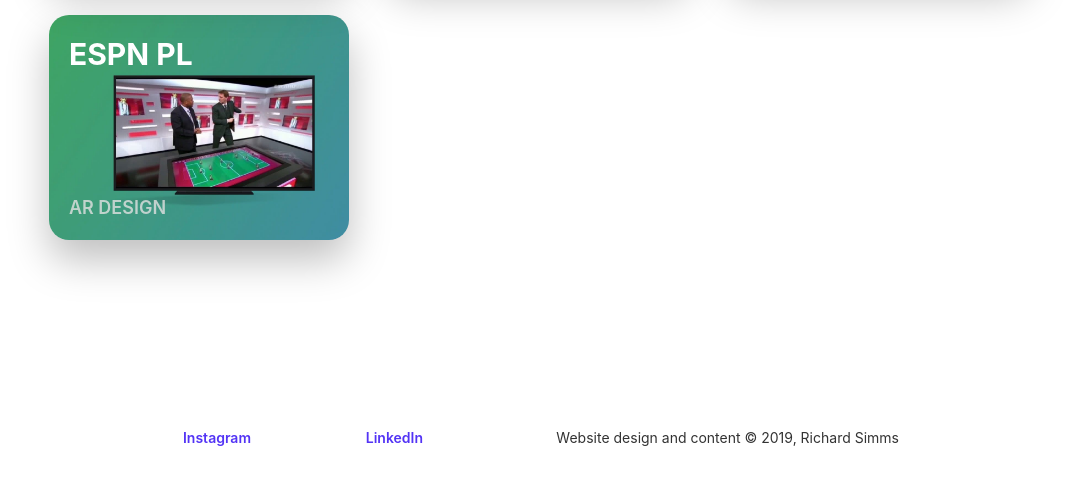
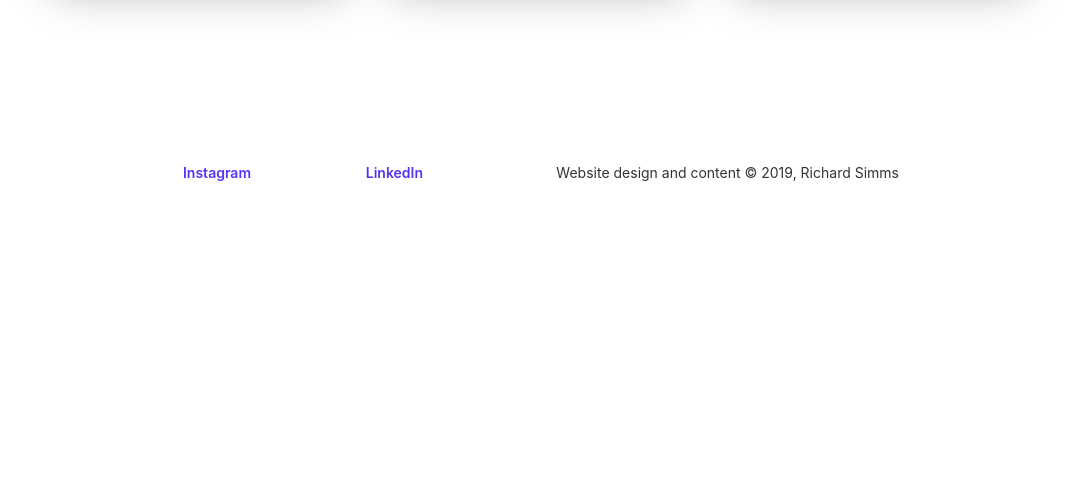
Before and after one commit to richardsimms/rsimms.com, a Gatsby site: page /espn in a window 1280 px wide. Shown: the part 4684-5168 px from the top of the page, without its empty margins (101-1178 px from the left). After the commit the page ends 4955 px from the top, so only its background shows below. Built offline with nearby package versions, Linux system fonts and the light colour scheme; Gatsby itself is replaced by a stand-in of ours.

Commit message:
Remove ESPN

```diff
--- a/src/pages/espn.js
+++ b/src/pages/espn.js
@@ -69,12 +69,6 @@ const espnPage = () => <Layout>
             text="UX Design"
             image={require('../images/card-et.jpg')}
           />
-        <Card
-            link="/espn"
-            title="ESPN PL"
-            text="AR Design"
-            image={require('../images/card-espn.jpg')}
-          />
         </div>
     </div>
 
```
